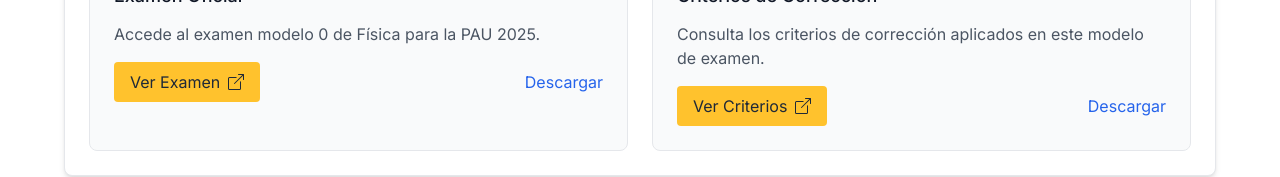
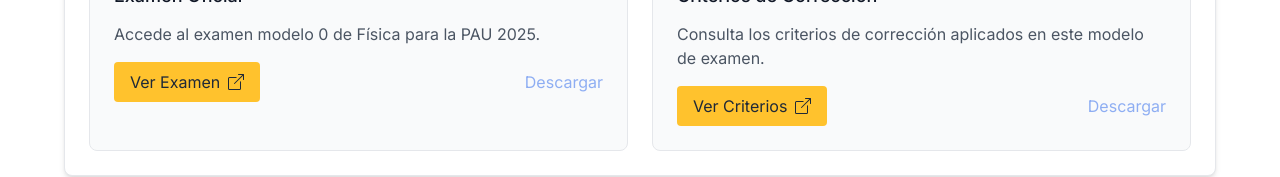
Before and after one commit to Ikerlopez13/selectivicat-clean, a Next.js app: page /examenes in a window 1280 px wide. Shown: the part 900-1077 px from the top of the page. Built offline with nearby package versions, Linux system fonts and the light colour scheme.

Commit message:
Modificar enlaces de PDF para mostrar mensaje informativo sobre disponibilidad próxima

```diff
--- a/src/app/examenes/page.tsx
+++ b/src/app/examenes/page.tsx
@@ -100,10 +100,11 @@ export default function ExamenesPage() {
                     </p>
                     <div className="flex justify-between items-center">
                       <a
-                        href={fisicaExamen.rutaExamen}
-                        target="_blank"
-                        rel="noopener noreferrer"
-                        className="bg-selectivi-yellow text-gray-800 px-4 py-2 rounded hover:bg-opacity-80 transition-colors flex items-center"
+                        onClick={(e) => {
+                          e.preventDefault();
+                          alert("Los archivos PDF estarán disponibles próximamente. Estamos preparando los documentos oficiales.");
+                        }}
+                        className="bg-selectivi-yellow text-gray-800 px-4 py-2 rounded hover:bg-opacity-80 transition-colors flex items-center cursor-pointer"
                       >
                         <span className="mr-2">Ver Examen</span>
                         <svg xmlns="http://www.w3.org/2000/svg" width="16" height="16" fill="currentColor" viewBox="0 0 16 16">
@@ -111,13 +112,12 @@ export default function ExamenesPage() {
                           <path fillRule="evenodd" d="M16 .5a.5.5 0 0 0-.5-.5h-5a.5.5 0 0 0 0 1h3.793L6.146 9.146a.5.5 0 1 0 .708.708L15 1.707V5.5a.5.5 0 0 0 1 0v-5z"/>
                         </svg>
                       </a>
-                      <a
-                        href={fisicaExamen.rutaExamen}
-                        download
-                        className="text-blue-600 hover:underline flex items-center"
+                      <span
+                        className="text-blue-600 hover:underline flex items-center cursor-not-allowed opacity-50"
+                        title="Disponible próximamente"
                       >
                         Descargar
-                      </a>
+                      </span>
                     </div>
                   </div>
 
@@ -162,10 +162,11 @@ export default function ExamenesPage() {
                       {fisicaExamen.rutaCorreccion ? (
                         <>
                           <a
-                            href={fisicaExamen.rutaCorreccion}
-                            target="_blank"
-                            rel="noopener noreferrer"
-                            className="bg-selectivi-yellow text-gray-800 px-4 py-2 rounded hover:bg-opacity-80 transition-colors flex items-center"
+                            onClick={(e) => {
+                              e.preventDefault();
+                              alert("Los criterios de corrección estarán disponibles próximamente. Estamos preparando los documentos oficiales.");
+                            }}
+                            className="bg-selectivi-yellow text-gray-800 px-4 py-2 rounded hover:bg-opacity-80 transition-colors flex items-center cursor-pointer"
                           >
                             <span className="mr-2">Ver Criterios</span>
                             <svg xmlns="http://www.w3.org/2000/svg" width="16" height="16" fill="currentColor" viewBox="0 0 16 16">
@@ -173,13 +174,12 @@ export default function ExamenesPage() {
                               <path fillRule="evenodd" d="M16 .5a.5.5 0 0 0-.5-.5h-5a.5.5 0 0 0 0 1h3.793L6.146 9.146a.5.5 0 1 0 .708.708L15 1.707V5.5a.5.5 0 0 0 1 0v-5z"/>
                             </svg>
                           </a>
-                          <a
-                            href={fisicaExamen.rutaCorreccion}
-                            download
-                            className="text-blue-600 hover:underline flex items-center"
+                          <span
+                            className="text-blue-600 hover:underline flex items-center cursor-not-allowed opacity-50"
+                            title="Disponible próximamente"
                           >
                             Descargar
-                          </a>
+                          </span>
                         </>
                       ) : (
                         <span className="text-gray-500 italic">Próximamente</span>
@@ -238,14 +238,12 @@ export default function ExamenesPage() {
                           : 'Modelos en preparación'}
                       </p>
                       {hayExamenes ? (
-                        <a
-                          href={examenesAsignatura[0].rutaExamen}
-                          target="_blank"
-                          rel="noopener noreferrer"
+                        <button
+                          onClick={() => alert("Los archivos PDF estarán disponibles próximamente. Estamos preparando los documentos oficiales.")}
                           className="block w-full text-center bg-selectivi-yellow text-gray-800 px-4 py-2 rounded hover:bg-opacity-80 transition-colors"
                         >
                           Ver modelo
-                        </a>
+                        </button>
                       ) : (
                         <button
                           disabled
```
